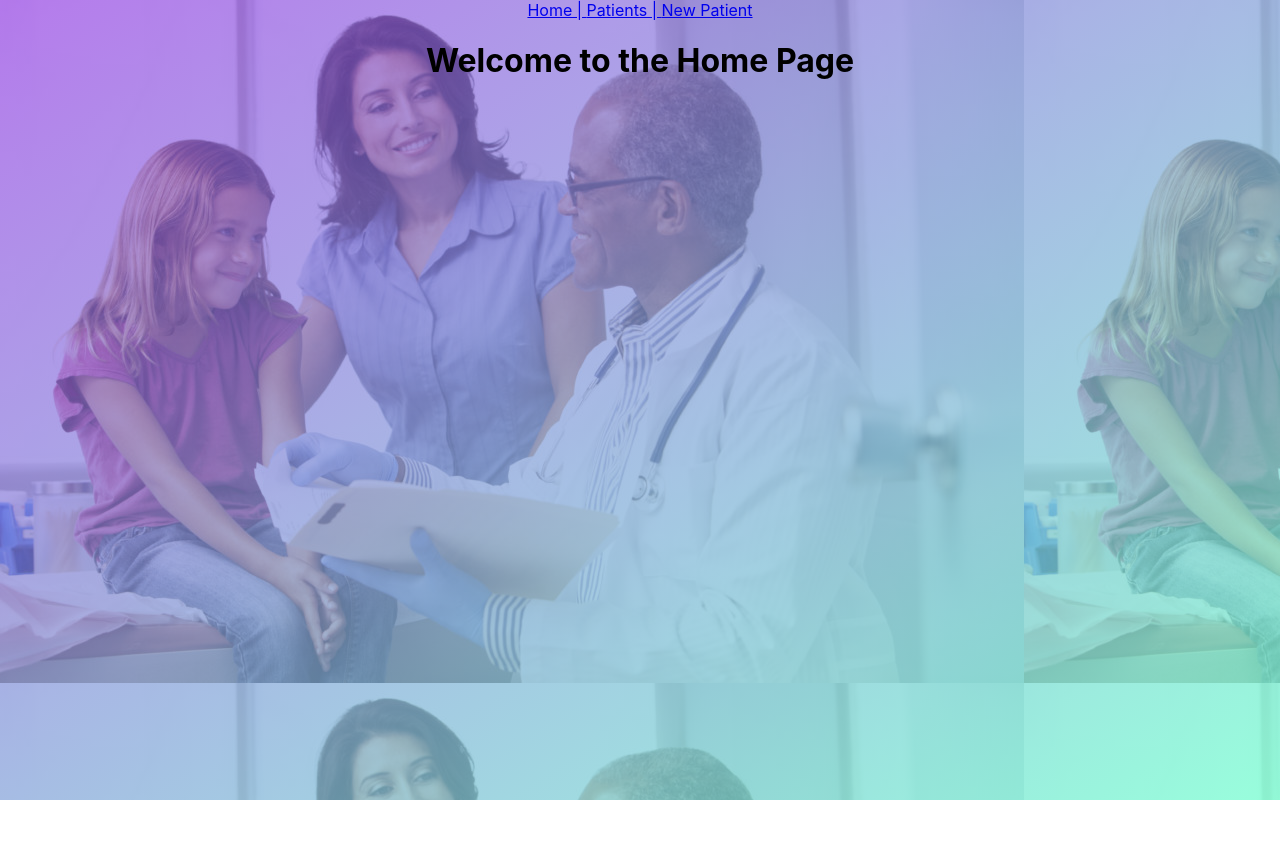
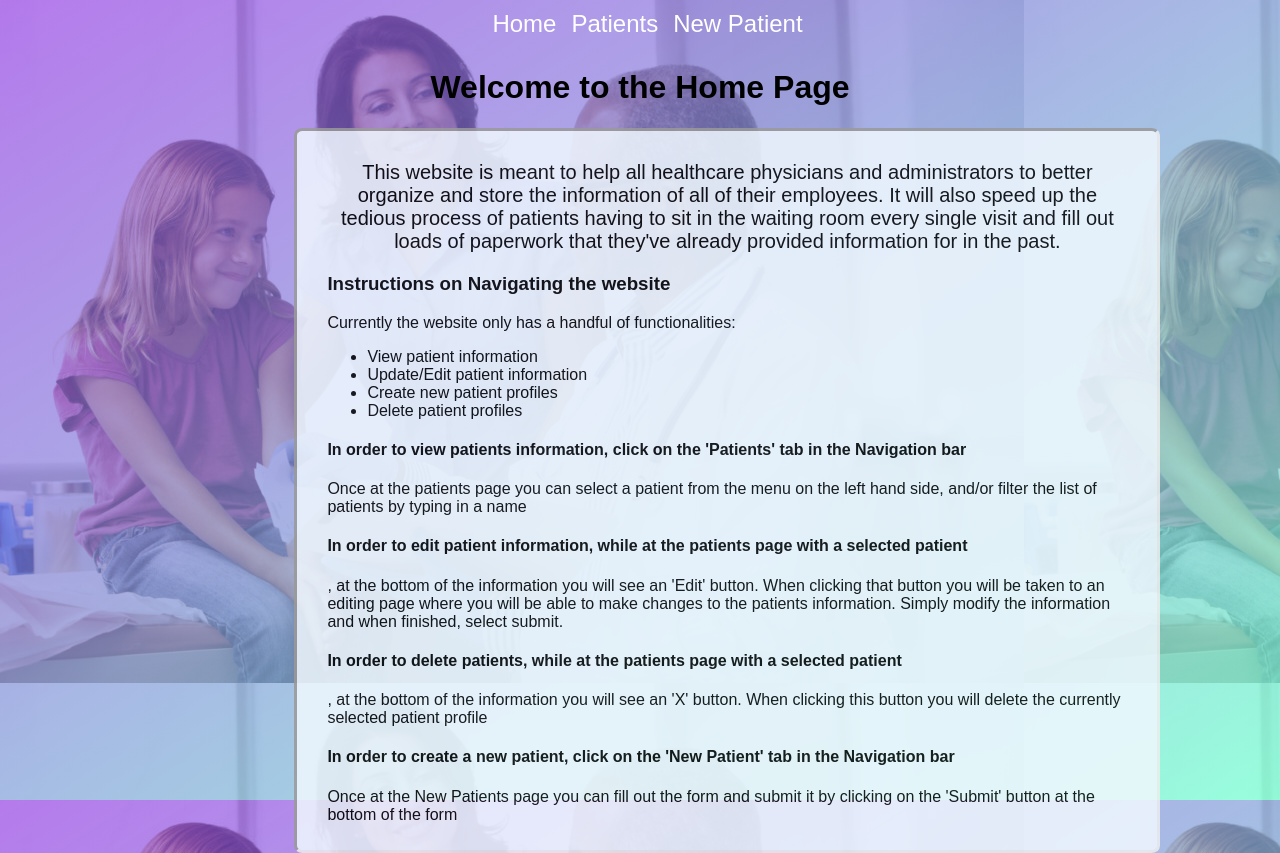
Before and after one commit to NoahAl777/paperless-2.0, a React (Create React App) app: page / in a window 1280 px wide. Before the commit the page ends 800 px from the top, so only its background shows below. Built offline with nearby package versions, Linux system fonts and the light colour scheme; data requests are answered from the project's data file.

Commit message:
add styling to all pages

```diff
--- a/src/Components/EditPatientForm.js
+++ b/src/Components/EditPatientForm.js
@@ -94,24 +94,24 @@ const EditPatientForm = ({ patientsUrl, selectedPatient, setSelectedPatient, pat
       <h3>Edit Patient Form</h3>
       <form onSubmit={(event) => handleSubmit(event)}>
         <label>First Name</label>
-        <input type="text" value={firstName} onChange={(event) => handleChange(event, "firstName")}></input>
+        <input type="text" value={firstName} onChange={(event) => handleChange(event, "firstName")}></input><br></br>
         <label>Last Name</label>
-        <input type="text" value={lastName} onChange={(event) => handleChange(event, "lastName")}></input>
+        <input type="text" value={lastName} onChange={(event) => handleChange(event, "lastName")}></input><br></br>
         <label>Date of Birth</label>
-        <input type="text" value={dateOfBirth} onChange={(event) => handleChange(event, "dateOfBirth")}></input>
+        <input type="text" value={dateOfBirth} onChange={(event) => handleChange(event, "dateOfBirth")}></input><br></br>
         <label>Address</label>
-        <input type="text" value={address} onChange={(event) => handleChange(event, "address")}></input>
+        <input type="text" value={address} onChange={(event) => handleChange(event, "address")}></input><br></br>
         <label>Phone Number</label>
-        <input type="text" value={phone} onChange={(event) => handleChange(event, "phone")}></input>
+        <input type="text" value={phone} onChange={(event) => handleChange(event, "phone")}></input><br></br>
         <label>Gender</label>
-        <input type="text" value={gender} onChange={(event) => handleChange(event, "gender")}></input>
+        <input type="text" value={gender} onChange={(event) => handleChange(event, "gender")}></input><br></br>
         <label>Email</label>
-        <input type="text" value={email} onChange={(event) => handleChange(event, "email")}></input>
+        <input type="text" value={email} onChange={(event) => handleChange(event, "email")}></input><br></br>
         <label>Marital Status</label>
-        <input type="text" value={maritalStatus} onChange={(event) => handleChange(event, "maritalStatus")}></input>
+        <input type="text" value={maritalStatus} onChange={(event) => handleChange(event, "maritalStatus")}></input><br></br>
         <label>Insurance</label>
         <input type="text" value={insurance} onChange={(event) => handleChange(event, "insurance")}></input>
-        <input type="submit"></input>
+        <input className="submit" type="submit"></input>
       </form >
     </>
   );
--- a/src/Components/Home.js
+++ b/src/Components/Home.js
@@ -4,7 +4,29 @@ const Home = () => {
   return (
     <div className="Home">
       <h1>Welcome to the Home Page</h1>
-    </div>
+      <div className="description">
+        <p className="intro">This website is meant to help all healthcare physicians and administrators to better organize and store the information of all of their employees.
+          It will also speed up the tedious process of patients having to sit in the waiting room every single visit and fill out loads of paperwork that they've already provided information for in the past.</p>
+        <h3>Instructions on Navigating the website</h3>
+        <p>Currently the website only has a handful of functionalities:</p>
+        <ul className="list-of-functionalities">
+          <li>View patient information</li>
+          <li>Update/Edit patient information</li>
+          <li>Create new patient profiles</li>
+          <li>Delete patient profiles</li>
+        </ul>
+        <div className="instructions">
+          <h4>In order to view patients information, click on the 'Patients' tab in the Navigation bar</h4>
+          <p>Once at the patients page you can select a patient from the menu on the left hand side, and/or filter the list of patients by typing in a name</p>
+          <h4>In order to edit patient information, while at the patients page with a selected patient</h4>
+          <p>, at the bottom of the information you will see an 'Edit' button. When clicking that button you will be taken to an editing page where you will be able to make changes to the patients information. Simply modify the information and when finished, select submit.</p>
+          <h4>In order to delete patients, while at the patients page with a selected patient</h4>
+          <p>, at the bottom of the information you will see an 'X' button. When clicking this button you will delete the currently selected patient profile</p>
+          <h4>In order to create a new patient, click on the 'New Patient' tab in the Navigation bar</h4>
+          <p>Once at the New Patients page you can fill out the form and submit it by clicking on the 'Submit' button at the bottom of the form</p>
+        </div>
+      </div>
+    </div >
   );
 };
 
--- a/src/Components/NavBar.js
+++ b/src/Components/NavBar.js
@@ -1,6 +1,5 @@
 import React from "react";
 import { Link } from "react-router-dom";
-
 const NavBar = ({ setSelectedPatient }) => {
 
   const handleClickPatients = () => {
@@ -9,8 +8,8 @@ const NavBar = ({ setSelectedPatient }) => {
 
   return (
     <div className="NavBar">
-      <Link to="/">Home | </Link>
-      <Link to="/patients/all" onClick={handleClickPatients}>Patients | </Link>
+      <Link to="/">Home</Link>
+      <Link to="/patients/all" onClick={handleClickPatients}>Patients</Link>
       <Link to="/patients/new">New Patient</Link>
     </div>
   );
--- a/src/Components/PatientForm.js
+++ b/src/Components/PatientForm.js
@@ -32,24 +32,24 @@ const PatientForm = ({ patientsUrl, patients, setPatients }) => {
       <h3>New Patient Form</h3>
       <form onSubmit={(event) => handleSubmit(event)}>
         <label>First Name</label>
-        <input type="text" id="firstName"></input>
+        <input type="text" id="firstName"></input><br></br>
         <label>Last Name</label>
-        <input type="text" id="lastName"></input>
+        <input type="text" id="lastName"></input><br></br>
         <label>Date of Birth</label>
-        <input type="text" id="dateOfBirth"></input>
+        <input type="text" id="dateOfBirth"></input><br></br>
         <label>Address</label>
-        <input type="text" id="address"></input>
+        <input type="text" id="address"></input><br></br>
         <label>Phone Number</label>
-        <input type="text" id="phone"></input>
+        <input type="text" id="phone"></input><br></br>
         <label>Gender</label>
-        <input type="text" id="gender"></input>
+        <input type="text" id="gender"></input><br></br>
         <label>Email</label>
-        <input type="text" id="email"></input>
+        <input type="text" id="email"></input><br></br>
         <label>Marital Status</label>
-        <input type="text" id="maritalStatus"></input>
+        <input type="text" id="maritalStatus"></input><br></br>
         <label>Insurance</label>
-        <input type="text" id="insurance"></input>
-        <input type="submit"></input>
+        <input type="text" id="insurance"></input><br></br>
+        <input className="submit" type="submit"></input>
       </form >
     </div>
   );
--- a/src/Components/PatientInfo.js
+++ b/src/Components/PatientInfo.js
@@ -24,8 +24,8 @@ const PatientInfo = ({ selectedPatient, patients, setPatients, setSelectedPatien
     return <p>Select a valid patient.</p>
   } else {
     return (
-      <>
-        <p>{`${patientDisplayed[0].firstName} ${patientDisplayed[0].lastName}`}</p>
+      <div className="PatientInfo">
+        <h3>{`${patientDisplayed[0].firstName} ${patientDisplayed[0].lastName}`}</h3>
         <p>Date of Birth: {`${patientDisplayed[0].dateOfBirth}`}</p>
         <p>Address: {`${patientDisplayed[0].address}`}</p>
         <p>Phone: {`${patientDisplayed[0].phone}`}</p>
@@ -37,7 +37,7 @@ const PatientInfo = ({ selectedPatient, patients, setPatients, setSelectedPatien
         <Link to={`/patients/${patientDisplayed[0].id}/edit`}>
           <button>Edit</button>
         </Link>
-      </>
+      </div>
     )
   }
 };
--- a/src/Components/PatientList.js
+++ b/src/Components/PatientList.js
@@ -22,21 +22,21 @@ const PatientList = ({ patients, setPatients, selectedPatient, setSelectedPatien
   const listOfPatients = patientsToDisplay.map((patient, index) => {
     return (
       <>
-        <button
-          key={index}
-          onClick={() => handleButtonClick(patient)}
-        >
-          <Link to={`/patients/${patient.id}`} >
+        <Link to={`/patients/${patient.id}`} >
+          <button
+            key={index}
+            onClick={() => handleButtonClick(patient)}
+          >
             {`${patient.firstName} ${patient.lastName}`}
-          </Link>
-        </button>
+          </button>
+        </Link>
       </>
     );
   }
   );
 
   return (
-    <div>
+    <div className="search">
       <Filter setFilterCriteria={setFilterCriteria} />
       <div className="PatientList">
         {listOfPatients}
--- a/src/index.css
+++ b/src/index.css
@@ -8,12 +8,93 @@ body {
 }
 
 html, body {
+  font-family: Arial, Helvetica, sans-serif;
   height: 100%;
   background-image: linear-gradient(to bottom right,
   rgba(138, 43, 226, 0.62), rgba(127, 255, 212, 0.8)
   ), url("./images/doctor-image-background.jpeg");
 }
 
+/* a {
+  text-decoration: none;
+} */
+button:hover, a:hover{
+  opacity: 95%;
+}
+
+div.NavBar {
+  padding-top: 10px;
+  padding-bottom: 10px;
+}
+
+div.NavBar a{
+  color: white;
+  font-size: 24px;
+  text-decoration: none;
+  padding-left: 15px;
+}
+
+div.PatientInfo, div.PatientForm, div.EditPatientForm, div.description {
+  background-color: aliceblue;
+  margin: 1% 35%;
+  padding: 10px 0px 30px 0px;
+  border-style:inset;
+  border-radius: 10%;
+  opacity: 85%;
+}
+
+div.description {
+  width: 800px;
+  margin-left: 23%;
+  margin-bottom: 10%;
+  border-radius: 1%;
+  text-align: left;
+  padding: 10px 30px 10px 30px;
+}
+
+div.description .intro {
+  font-size: 20px;
+  text-align: center;
+}
+
+div.description li {
+  width: 250px;
+}
+
+.search div.PatientList, div.Filter{
+  display: inline-flex;
+  flex: auto;
+  flex-direction: column;
+  position:absolute;
+  margin-left: -26%;
+  width: 10%;
+}
+
+div.PatientList {
+  margin-top: 45px;
+  overflow-y: scroll;
+  overflow-x: hidden;
+  height: 43%;
+}
+
+div.PatientList button {
+  padding: 10%;
+  margin-top: 5%;
+  width: 160px;
+}
+
+.PatientForm label, .PatientForm input, .EditPatientForm label, .EditPatientForm input {
+  margin: 10px;
+  width: 50%;
+}
+
+.PatientForm .submit , .EditPatientForm .submit{
+  width: 75%;
+  font-size: 18px;
+  padding: 10px 0px;
+  margin-bottom: -5px;
+}
+
 code {
   font-family: source-code-pro, Menlo, Monaco, Consolas, 'Courier New',
     monospace;
```
